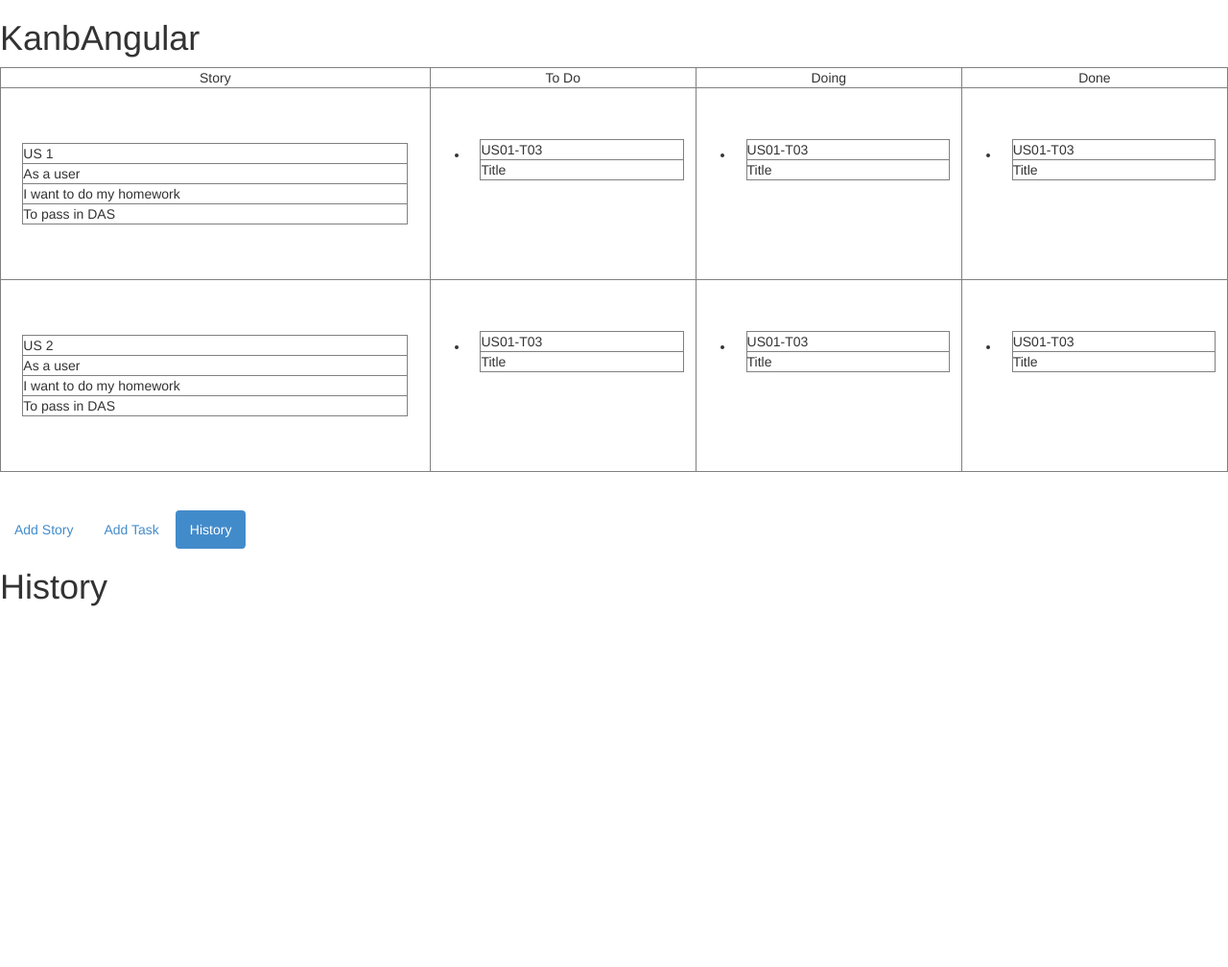
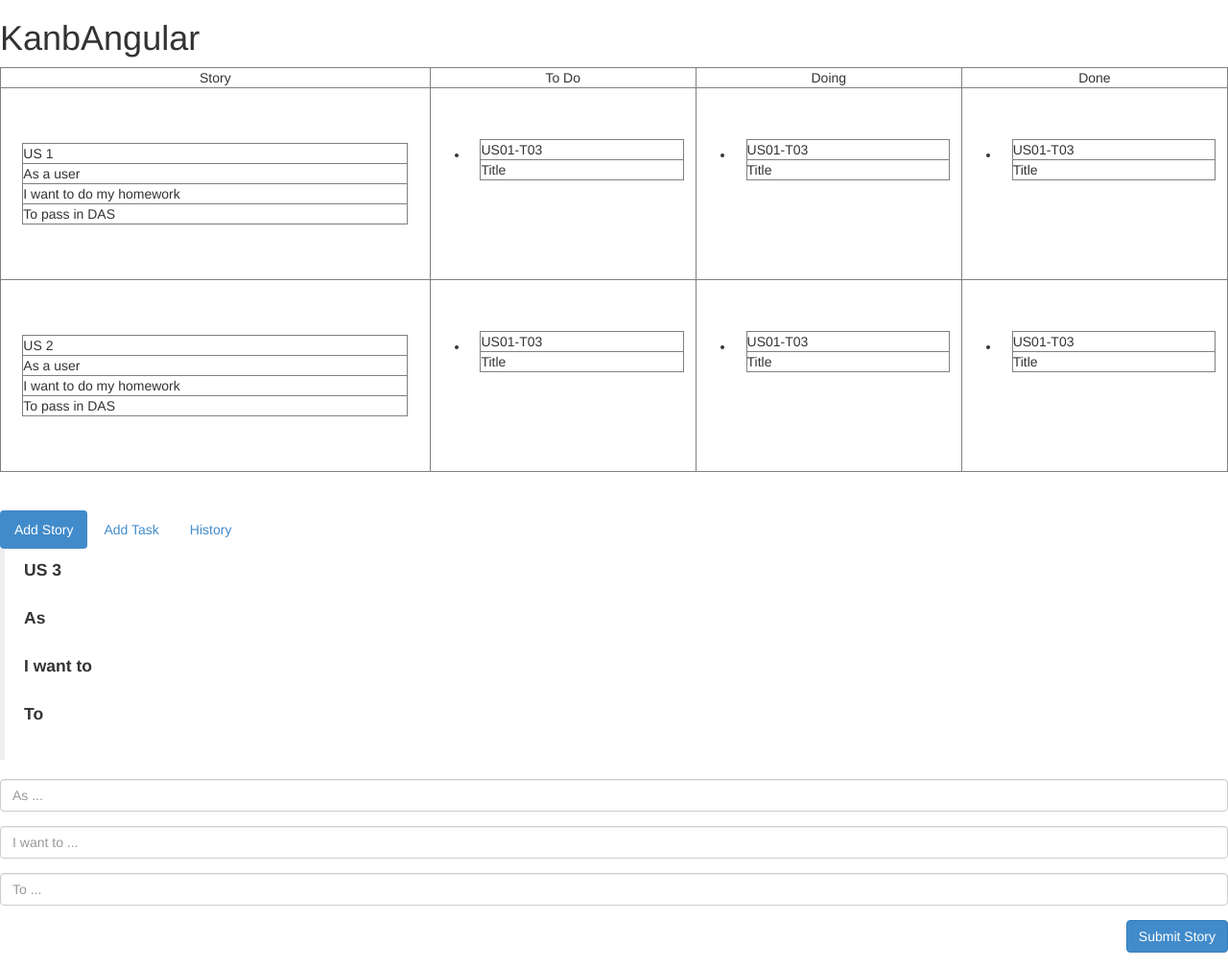
Before and after one commit to MatheusFaria/KanbAngular, a plain HTML site: page index.html in a window 1280 px wide. Shown: the whole page at 96% size. Before the commit the page ends 800 px from the top, so only its background shows below. Drawn offline with Linux system fonts and the light colour scheme.

Commit message:
Adicionando form de Story e construindo metodos da StoryController

```diff
--- a/app.js
+++ b/app.js
@@ -3,21 +3,22 @@
 
   app.controller("StoryController", function() {
     this.stories = stories;
+    this.story = {};
+    this.story.id = this.stories.length+1;
 
     this.addStory = function() {
-
+      this.stories.push(this.story);
+      this.story = {};
     };
   });
 
     app.controller("TaskController", function() {
       this.task = {};
 
-    this.addTasks = function(story) {
-      story.tasks.push(this.task);
-
-      this.task = {};
-    };
-
+      this.addTasks = function(story) {
+        story.tasks.push(this.task);
+        this.task = {};
+      };
   });
 
   app.directive("story", function(){
@@ -47,7 +48,7 @@
             templateUrl: "form-tabs.html",
 
             controller: function() {
-              this.tab = 3;
+              this.tab = 1;
               this.isSet = function(checkTab) {
                 return this.tab === checkTab;
               };
--- a/index.html
+++ b/index.html
@@ -7,9 +7,9 @@
     <title>KanbAngular</title>
   </head>
 
-  <body ng-controller="StoryController as storyCtrl">
+  <body ng-controller="StoryController as storyCtrl" >
     <h1>KanbAngular</h1>
-    <table width="100%" border="1px" align="center">
+    <table width="100%" border="1px" align="center" ng-controller="TaskController as taskCtrl">
       <tr>
         <td width="35%" align="center">Story</td>
         <td align="center">To Do</td>
--- a/story-form.html
+++ b/story-form.html
@@ -1,24 +1,23 @@
-
-<form name="addStoryForm" ng-submit="reviewCtrl.addReview(product)">
+<form name="addStoryForm" ng-submit="storyCtrl.addStory()">
   <blockquote >
-    <strong>{{reviewCtrl.review.stars}} Stars</strong>
-    {{reviewCtrl.review.body}}
-    <cite class="clearfix">—{{reviewCtrl.review.author}}</cite>
+    <strong>US {{storyCtrl.story.id}}</strong><br></br>
+    <strong>As</strong> {{storyCtrl.story.as}}<br></br>
+    <strong>I want to</strong> {{storyCtrl.story.iWant}}<br></br>
+    <strong>To</strong> {{storyCtrl.story.to}}<br></br>
   </blockquote>
 
-  <h4>Submit a Review</h4>
   <fieldset class="form-group">
-    <select ng-model="reviewCtrl.review.stars" class="form-control" ng-options="stars for stars in [5,4,3,2,1]" title="Stars">
-      <option value>Rate the Product</option>
-    </select>
+    <input ng-model="storyCtrl.story.as" type="text" class="form-control" placeholder="As ... " title="As" />
   </fieldset>
   <fieldset class="form-group">
-    <textarea ng-model="reviewCtrl.review.body" class="form-control" placeholder="Write a short review of the product..." title="Review"></textarea>
+    <input ng-model="storyCtrl.story.iWant" type="text" class="form-control" placeholder="I want to ... " title="IWant" />
   </fieldset>
   <fieldset class="form-group">
-    <input ng-model="reviewCtrl.review.author" type="email" class="form-control" placeholder="jimmyDean@example.org" title="Email" />
+    <input ng-model="storyCtrl.story.to" type="text" class="form-control" placeholder="To ... " title="To" />
   </fieldset>
+
   <fieldset class="form-group">
-    <input type="submit" class="btn btn-primary pull-right" value="Submit Review" />
+    <input type="submit" class="btn btn-primary pull-right" value="Submit Story" />
   </fieldset>
+
 </form>
```
